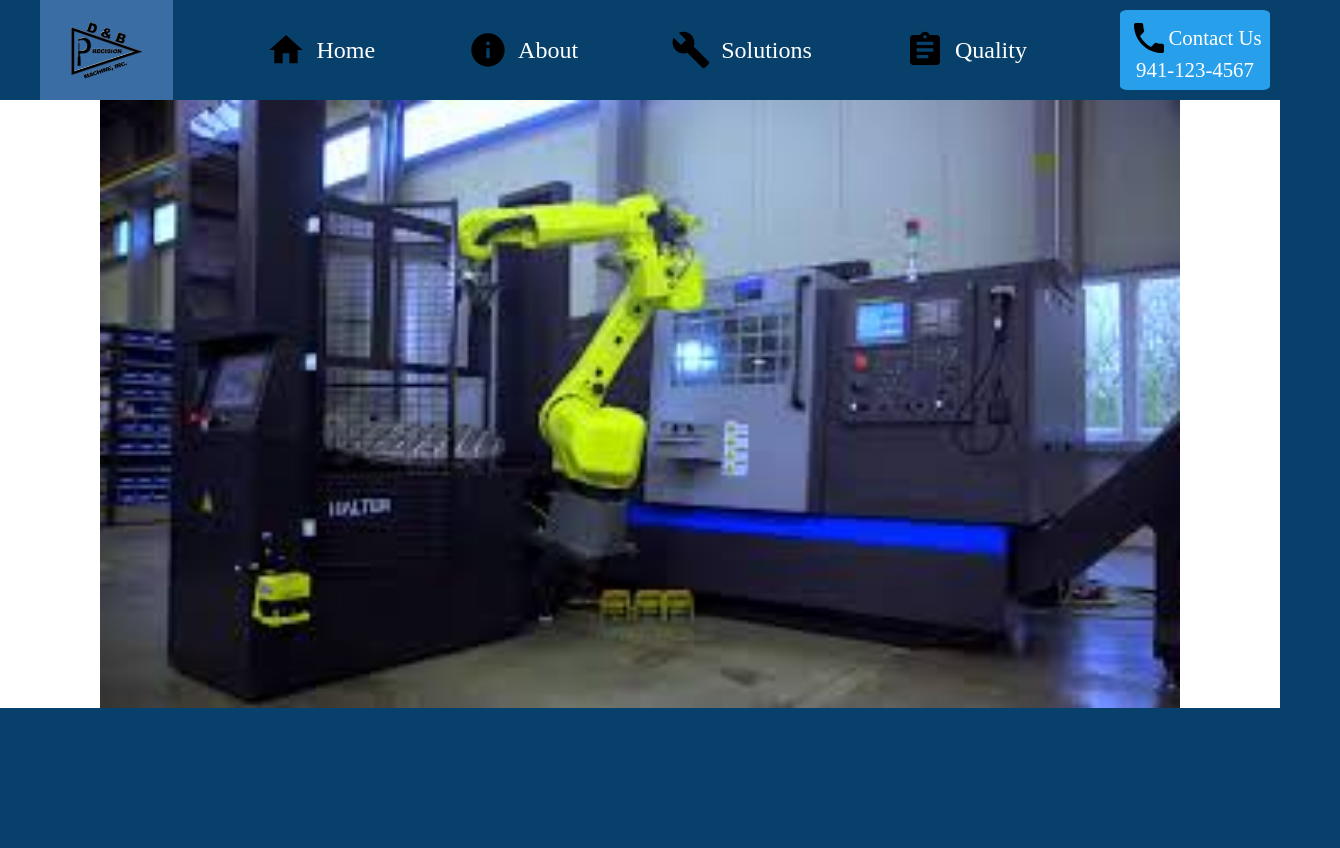
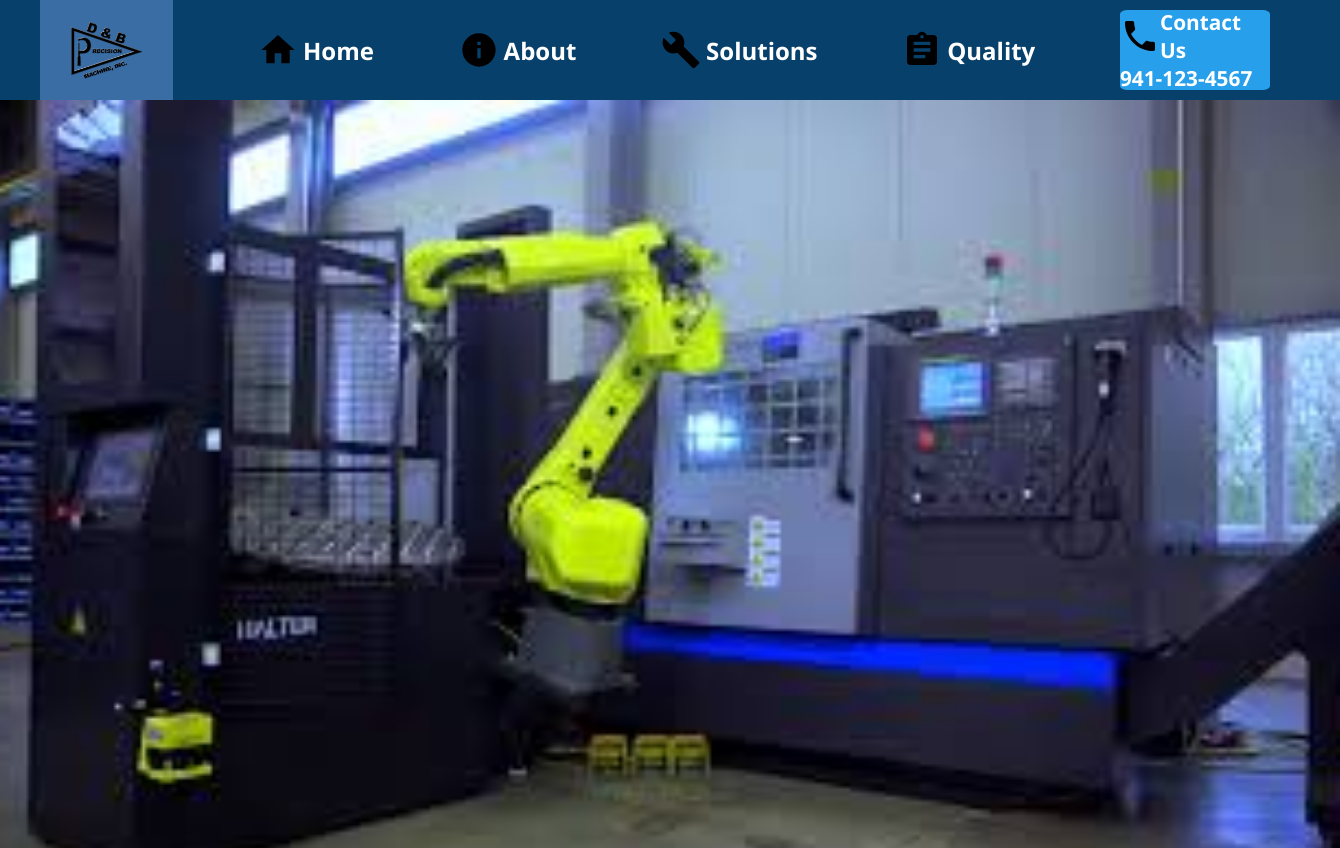
Before and after one commit to irendon1993/dandbwebsite, a React (Create React App) app: page / in a window 1280 px wide. Shown: the top 848 px of the page, 1340 px wide, since content can reach past the window. Before the commit the page ends 800 px from the top, so only its background shows below. Built offline with nearby package versions, Linux system fonts and the light colour scheme.

Commit message:
Cleaned up css and finshed home divider

```diff
--- a/public/index.html
+++ b/public/index.html
@@ -11,6 +11,7 @@
     />
     <base href="%PUBLIC_URL%/" />
     <link rel="apple-touch-icon" href="%PUBLIC_URL%/logo192.png" />
+    <!-- <link rel="stylesheet" href="../src/Styles/main.scss" -->
     <!--
       manifest.json provides metadata used when your web app is installed on a
       user's mobile device or desktop. See https://developers.google.com/web/fundamentals/web-app-manifest/
@@ -28,17 +29,7 @@
     <title>D & B Machine</title>
   </head>
   <body>
-    <noscript>You need to enable JavaScript to run this app.</noscript>
     <div id="root"></div>
-    <!--
-      This HTML file is a template.
-      If you open it directly in the browser, you will see an empty page.
 
-      You can add webfonts, meta tags, or analytics to this file.
-      The build step will place the bundled scripts into the <body> tag.
-
-      To begin the development, run `npm start` or `yarn start`.
-      To create a production bundle, use `npm run build` or `yarn build`.
-    -->
   </body>
 </html>
--- a/src/App.css
+++ /dev/null
@@ -1,71 +0,0 @@
-header {
-  padding-left: 40px;
-  padding-right: 40px;
-  color: #07406B;
-}
-
-nav {
-  background-color: #07406B;
-}
-
-ul {
-  display: flex;
-  flex-direction: row;
-  justify-content: space-between;
-  align-content: center;
-  align-items: center;
-}
-
-li {
-  list-style: none;
-  display: flex;
-}
-
-.contactDiv {
-  display: flex;
-  align-items: center;
-
-}
-
-.home {
-  display: flex;
-  flex-direction: row;
-}
-
-.about {
-  display: flex;
-  flex-direction: row;
-}
-
-.solutions {
-  display: flex;
-  flex-direction: row;
-}
-
-.quality {
-  display: flex;
-  flex-direction: row;
-}
-
-.contact {
-  height: 80px;
-  width: 150px;
-  background-color: #279FEA;
-  margin-right: 10px;
-  border-radius: 5%;
-  align-items: center;
-  justify-content: center;
-}
-
-
-
-p {
-  padding-left: 10px;
-  margin: 0;
-  color: white;
-  font-size: 1.5em;
-}
-
-.App {
-  text-align: center;
-}
--- a/src/App.js
+++ b/src/App.js
@@ -3,7 +3,6 @@ import './Styles/main.scss'
 import React from 'react'
 import { Route, Switch } from 'react-router-dom'
 import { Header } from './Components/Header.js'
-
 import { Home } from './Pages/Home'
 
 export function App() {
@@ -11,14 +10,8 @@ export function App() {
   return (
     <main>
       <Header />
-      <Home />
-
-
       <Switch>
-        <Route>
-
-
-        </Route>
+        <Route exact path="/" component={Home} />
       </Switch>
     </main>
   )
--- a/src/Components/Header.js
+++ b/src/Components/Header.js
@@ -9,38 +9,37 @@ import IconContact from '../Icons/IconContact.svg';
 
 export function Header() {
   return (
-    <div className="App">
-      <header className="App-header">
+      <div className="header">
         <nav>
           <ul>
             <li>
               <img src={Logo} height="100 px" />
             </li>
             <li>
-              <div className="navItem"><img src={IconHome} /><p>Home</p></div>
+              <div className="navItem"><img src={IconHome} /><h3>Home</h3></div>
             </li>
             <li>
-              <div className="navItem"><img src={IconAbout} /><p>About</p></div>
+              <div className="navItem"><img src={IconAbout} /><h3>About</h3></div>
             </li>
             <li>
-              <div className="navItem"><img src={IconSolutions} /><p>Solutions</p></div>
+              <div className="navItem"><img src={IconSolutions} /><h3>Solutions</h3></div>
             </li>
             <li>
-              <div className="navItem"><img src={IconQuality} /><p>Quality</p></div>
+              <div className="navItem"><img src={IconQuality} /><h3>Quality</h3></div>
 
             </li>
             <li className="contact">
               <div>
                 <div className="contactDiv">
                   <img src={IconContact} />
-                  <p>Contact Us</p>
+                  <h4>Contact Us</h4>
                 </div>
-                <p>941-123-4567</p>
+                <h4>941-123-4567</h4>
               </div>
             </li>
           </ul>
         </nav>
-      </header>
-    </div>
+      </div>
+
   );
 }
--- a/src/Pages/Home.js
+++ b/src/Pages/Home.js
@@ -6,10 +6,18 @@ import { Link } from 'react-router-dom'
 
 export function Home() {
     return (
-        <body>
-            <div className="boddy">
+        <div className="home">
+            <section className="hero">
                  <img src={Hero} width="1400px"/>
+            </section>
+            <section className="homeDivider">
+                <h2>Solve your manufacturing problems with D&B</h2>
+        </section>
+        <section className="features">
+            <div className="lightsOut">
+
             </div>
-        </body>
+        </section>
+        </div>
     )
 }
--- /dev/null
+++ b/src/Styles/header.scss
@@ -0,0 +1,78 @@
+.header {
+
+header {
+    width: 100%;
+    color: #07406B;
+  }
+
+  nav {
+    background-color: #07406B;
+  }
+
+  ul {
+    display: flex;
+    flex-direction: row;
+    justify-content: space-between;
+    align-content: center;
+    align-items: center;
+    margin: 0;
+  }
+
+  li {
+    list-style: none;
+    display: flex;
+  }
+
+  .contactDiv {
+    display: flex;
+    align-items: center;
+
+  }
+
+  .navItem {
+    justify-content: center;
+    align-items: center;
+    display: flex;
+    flex-direction: row;
+    h3 {
+        padding-left: 5px;
+        color: white;
+        font-size: 1.5em;
+    }
+
+
+    img {
+        height: 40px;
+    }
+  }
+
+  .contact {
+    height: 80px;
+    width: 150px;
+    background-color: #279FEA;
+    margin-right: 10px;
+    border-radius: 5%;
+    align-items: center;
+    justify-content: center;
+
+    h4 {
+        color: white;
+        font-size: 1.3em;
+        margin: 0;
+        padding: 0;
+        align-items: center;
+        justify-content: center;
+    }
+
+    img {
+        height: 40px;
+    }
+   }
+
+  p {
+    padding-left: 10px;
+    margin: 0;
+
+  }
+
+}
--- /dev/null
+++ b/src/Styles/home.scss
@@ -0,0 +1,26 @@
+.home {
+    display: flex;
+    flex-direction: column;
+    justify-content: center;
+    align-items: center;
+    background-color: white;
+
+    .hero   {
+        padding-bottom: 60px;
+    }
+
+    .homeDivider {
+        background-color: #279FEA;
+        display: flex;
+        justify-content: center;
+        width: 85%;
+
+
+        h2 {
+
+            font-size: 64px;
+            color: white;
+            margin: 0;
+        }
+    }
+}
--- a/src/Styles/main.scss
+++ b/src/Styles/main.scss
@@ -1,96 +1,20 @@
+@import 'home';
+@import 'header';
+
+
+
+
 html {
     background-color: #07406B;
-    color: #07406B;
 }
 
 body {
-    background-color: white;
+  font-family: 'Segoe UI', Tahoma, Geneva, Verdana, sans-serif;
+    background-color: #07406B;
     margin: 0;
-    justify-content: center;
-    align-items: center;
 }
 
-.boddy {
-    display: flex;
-    align-items: center;
-    justify-content: center;
-    margin-left: 100px;
-    margin-right: 100px;
+main {
+  display: flex;
+  flex-direction: column;
 }
-
-header {
-    width: 100%;
-    color: #07406B;
-  }
-
-  nav {
-    background-color: #07406B;
-  }
-
-  ul {
-    display: flex;
-    flex-direction: row;
-    justify-content: space-between;
-    align-content: center;
-    align-items: center;
-    margin: 0;
-  }
-
-  li {
-    list-style: none;
-    display: flex;
-  }
-
-  .contactDiv {
-    display: flex;
-    align-items: center;
-
-  }
-
-  .navItem {
-    justify-content: center;
-    align-items: center;
-    display: flex;
-    flex-direction: row;
-    p {
-        color: white;
-        font-size: 1.5em;
-    }
-
-
-    img {
-        height: 40px;
-    }
-  }
-
-  .contact {
-    height: 80px;
-    width: 150px;
-    background-color: #279FEA;
-    margin-right: 10px;
-    border-radius: 5%;
-    align-items: center;
-    justify-content: center;
-
-    p {
-        color: white;
-        font-size: 1.3em;
-        padding: 0;
-        align-items: center;
-        justify-content: center;
-    }
-
-    img {
-        height: 40px;
-    }
-   }
-
-  p {
-    padding-left: 10px;
-    margin: 0;
-
-  }
-
-  .App {
-    text-align: center;
-  }
--- a/src/index.css
+++ /dev/null
@@ -1,13 +0,0 @@
-body {
-  margin: 0;
-  font-family: -apple-system, BlinkMacSystemFont, 'Segoe UI', 'Roboto', 'Oxygen',
-    'Ubuntu', 'Cantarell', 'Fira Sans', 'Droid Sans', 'Helvetica Neue',
-    sans-serif;
-  -webkit-font-smoothing: antialiased;
-  -moz-osx-font-smoothing: grayscale;
-}
-
-code {
-  font-family: source-code-pro, Menlo, Monaco, Consolas, 'Courier New',
-    monospace;
-}
```
Also changed, not shown: 1 other file (tests, documents, lock files or other folders).
